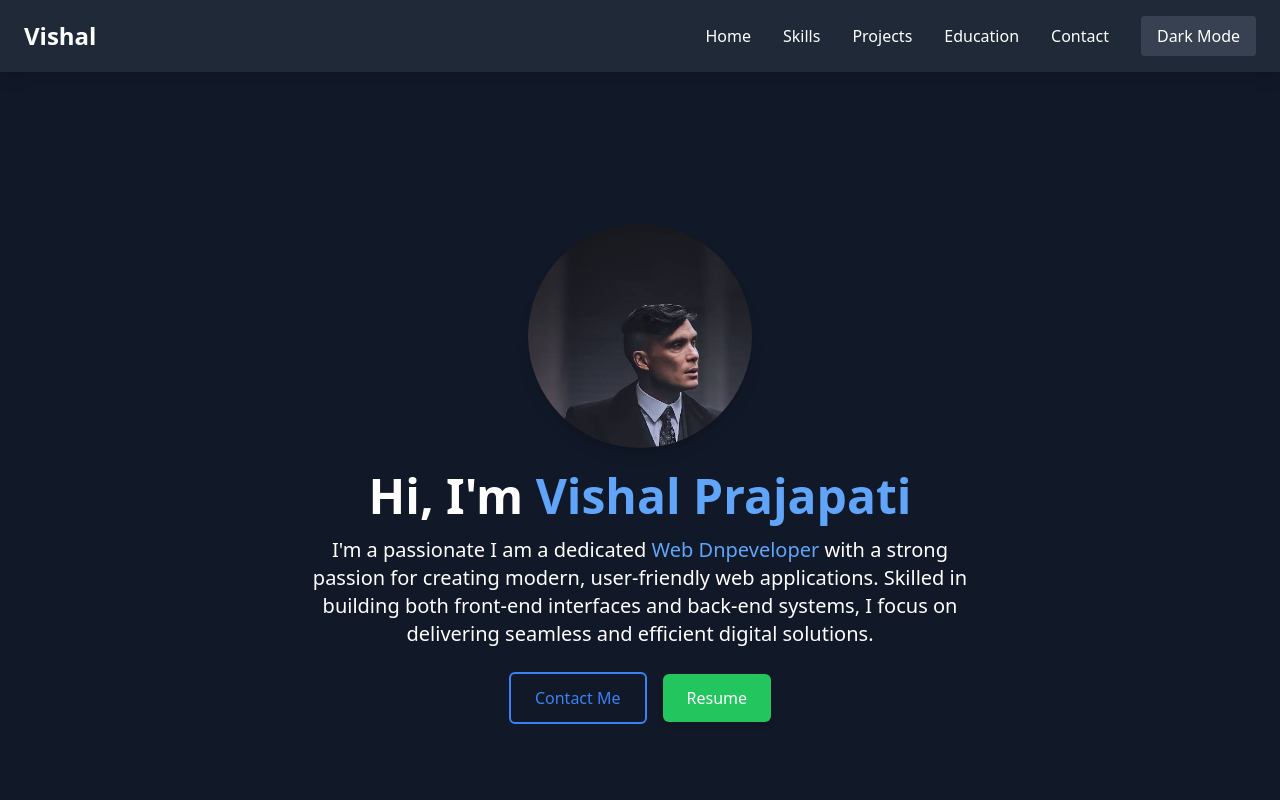
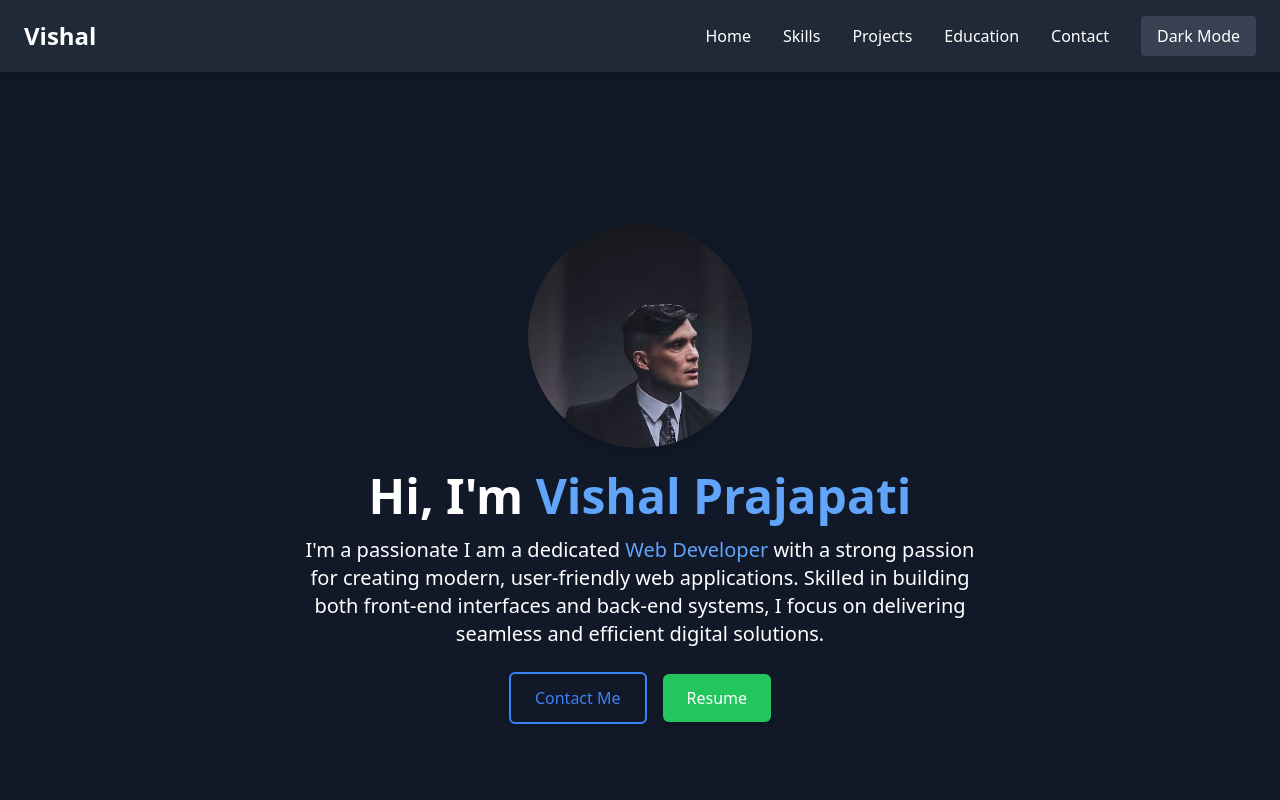
Before and after one commit to vishalp0407/my-portfolio, a React (Vite) app: page / in a window 1280 px wide. Shown: the top 800 px of the page. Built offline with nearby package versions, Linux system fonts and the light colour scheme.

Commit message:
hero.jsx

```diff
--- a/src/screens/Hero.jsx
+++ b/src/screens/Hero.jsx
@@ -22,7 +22,7 @@ const Hero = () => {
         </h1>
         <p className="text-lg md:text-xl mb-6">
           I'm a passionate I am a dedicated{" "}
-          <span className="text-blue-400"> Web Dnpeveloper</span> with a strong
+          <span className="text-blue-400"> Web Developer</span> with a strong
           passion for creating modern, user-friendly web applications. Skilled
           in building both front-end interfaces and back-end systems, I focus on
           delivering seamless and efficient digital solutions.
```
